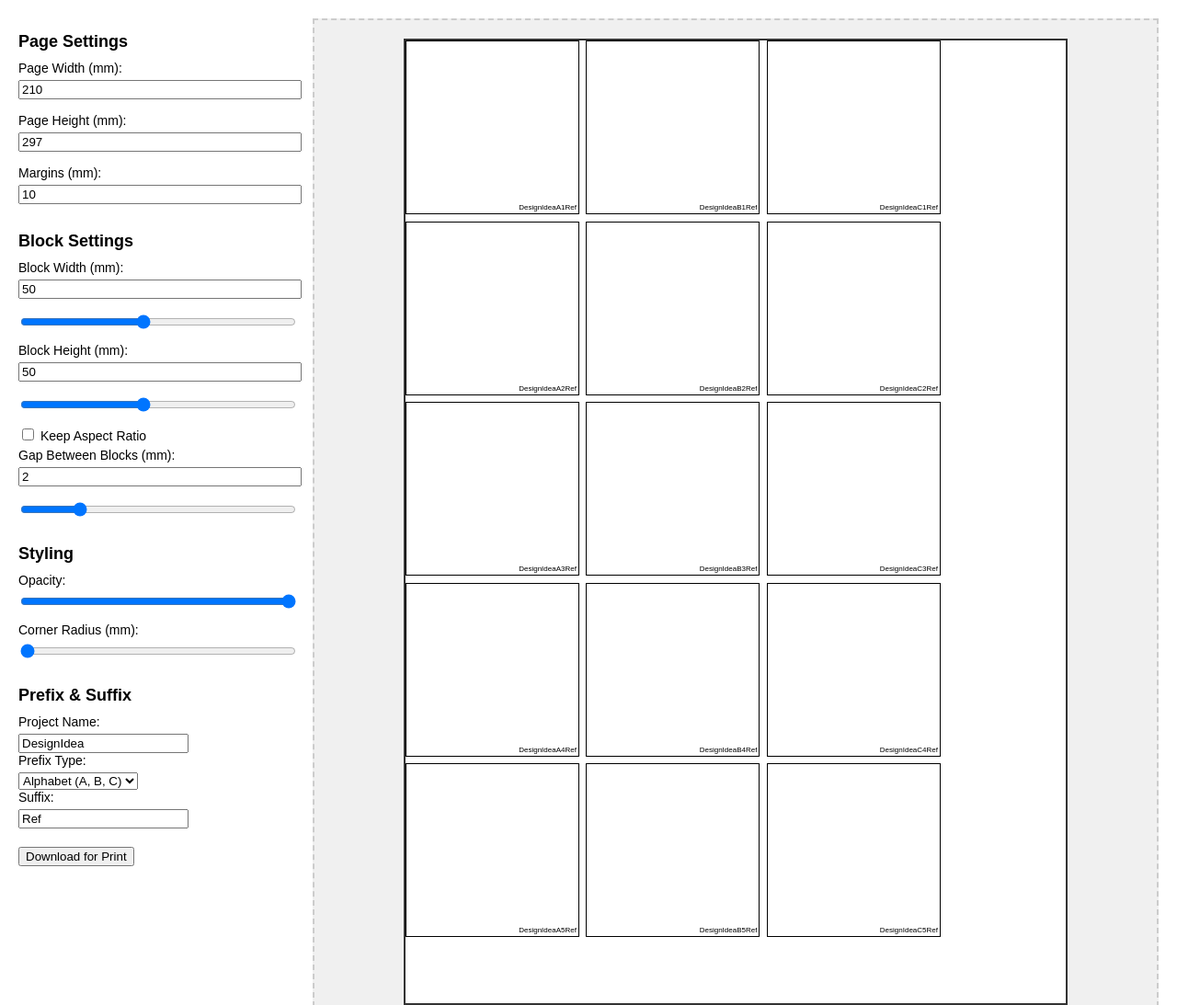
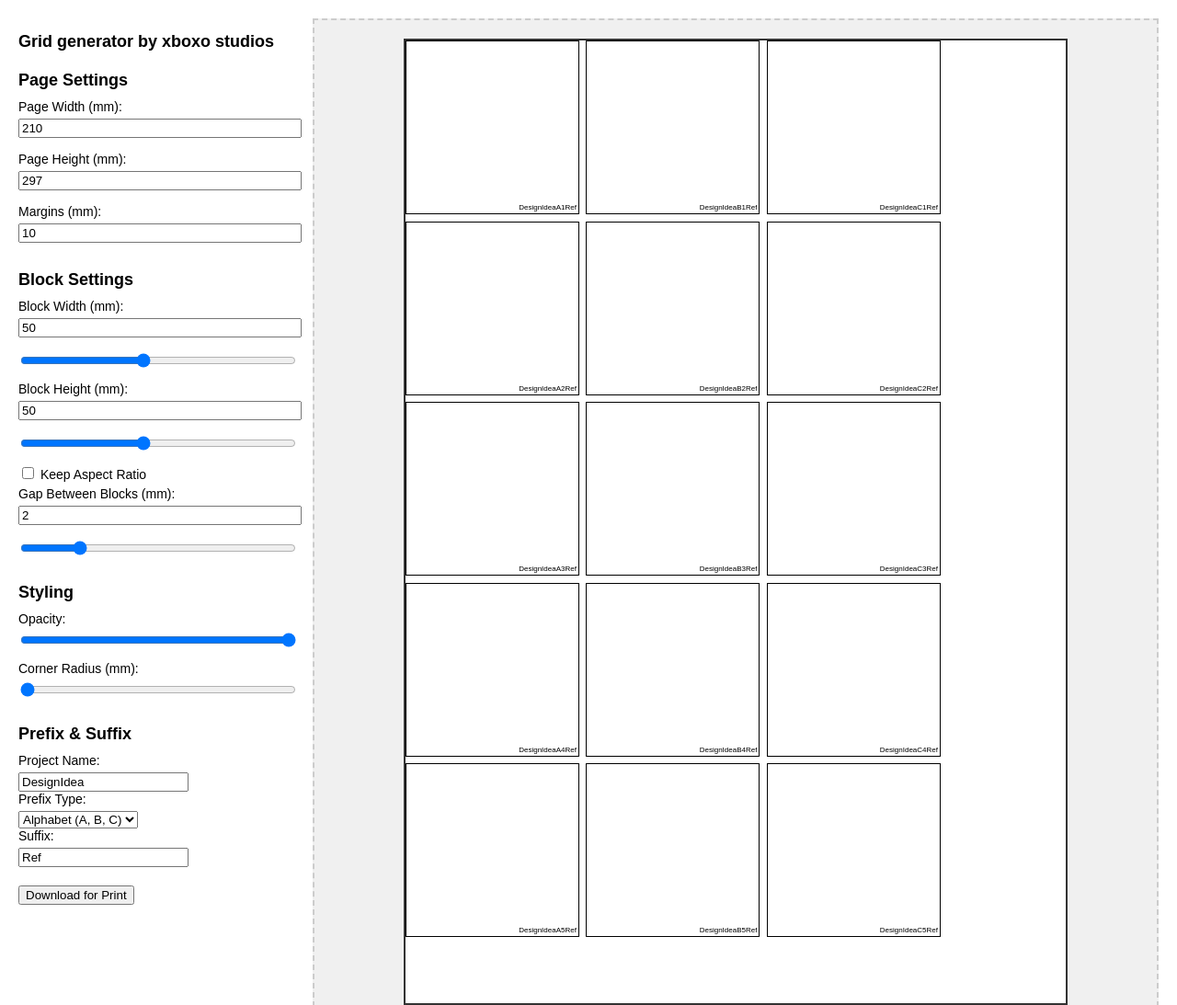
Before and after one commit to xboxoStudio/DesignGrid, a plain HTML site: page index.html in a window 1280 px wide. Shown: the top 1093 px of the page at 92% size. Drawn offline with nearby package versions, Linux system fonts and the light colour scheme.

Commit message:
Update top text

```diff
--- a/index.html
+++ b/index.html
@@ -3,7 +3,7 @@
 <head>
   <meta charset="UTF-8">
   <meta name="viewport" content="width=device-width, initial-scale=1.0">
-  <title>Advanced Design Grid Generator</title>
+  <title>xboxo Design Grid Generator</title>
   <style>
     body {
       font-family: Arial, sans-serif;
@@ -57,6 +57,8 @@
 </head>
 <body>
   <div class="side-panel">
+
+    <h2> Grid generator by xboxo studios </h2> <h1></h1>
     <h2>Page Settings</h2>
     <label for="pageWidth">Page Width (mm):</label>
     <input type="number" id="pageWidth" value="210">
```
